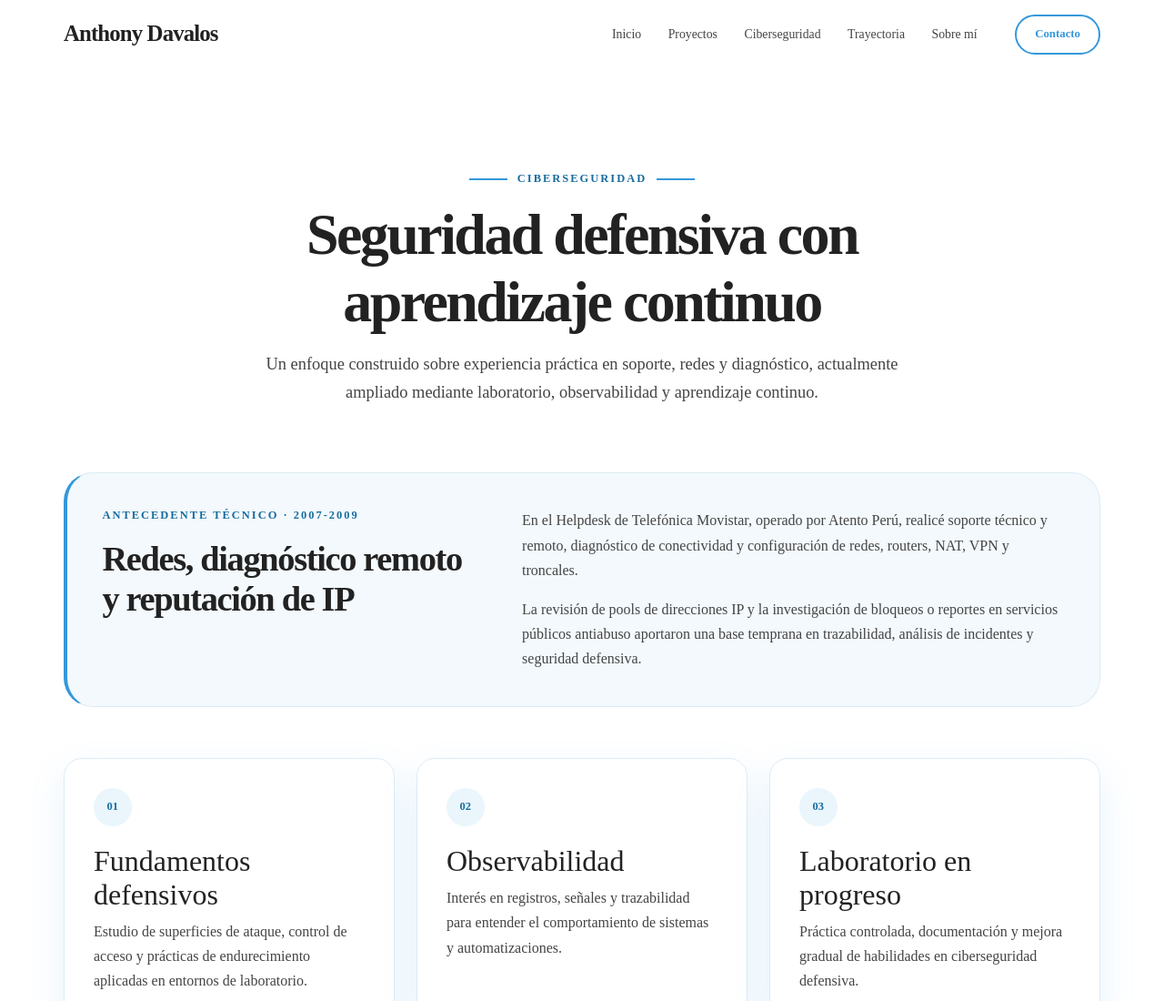
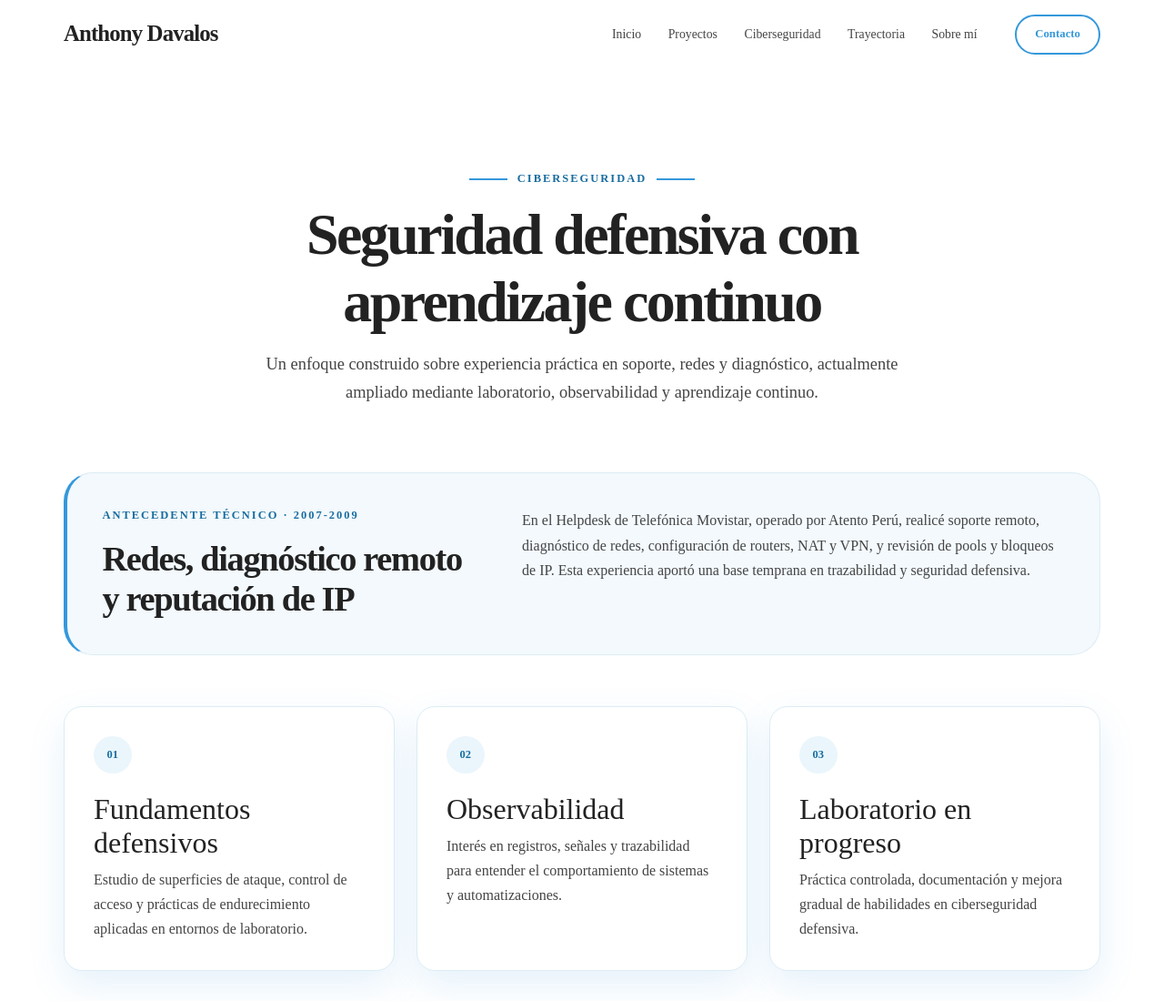
Before and after one commit to anthonydavalos/anthonydavalos.github.io, an Astro site: page /ciberseguridad in a window 1280 px wide. Shown: the top 1100 px of the page at 91% size. Built offline with nearby package versions, Linux system fonts and the light colour scheme; Astro itself is replaced by a stand-in of ours.

Commit message:
fix: refine security milestone and add access course

```diff
--- a/src/pages/ciberseguridad/index.astro
+++ b/src/pages/ciberseguridad/index.astro
@@ -30,13 +30,9 @@ import BaseLayout from "../../layouts/BaseLayout.astro";
         <div>
           <p>
             En el Helpdesk de Telefónica Movistar, operado por Atento Perú,
-            realicé soporte técnico y remoto, diagnóstico de conectividad y
-            configuración de redes, routers, NAT, VPN y troncales.
-          </p>
-          <p>
-            La revisión de pools de direcciones IP y la investigación de
-            bloqueos o reportes en servicios públicos antiabuso aportaron una
-            base temprana en trazabilidad, análisis de incidentes y seguridad
+            realicé soporte remoto, diagnóstico de redes, configuración de
+            routers, NAT y VPN, y revisión de pools y bloqueos de IP. Esta
+            experiencia aportó una base temprana en trazabilidad y seguridad
             defensiva.
           </p>
         </div>
```
Also changed, not shown: src/pages/sobre-mi/index.astro (+6 -1 lines).
